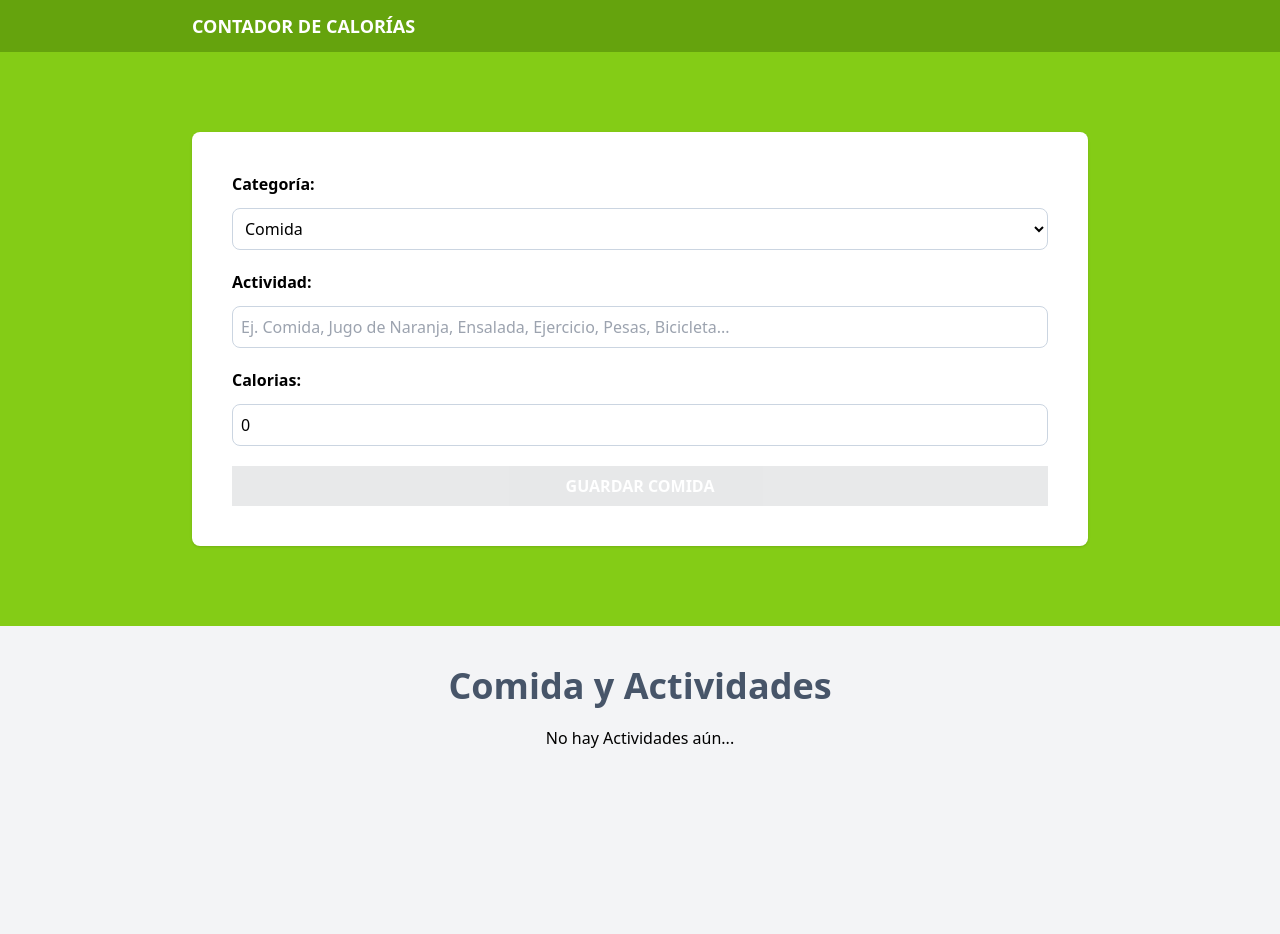
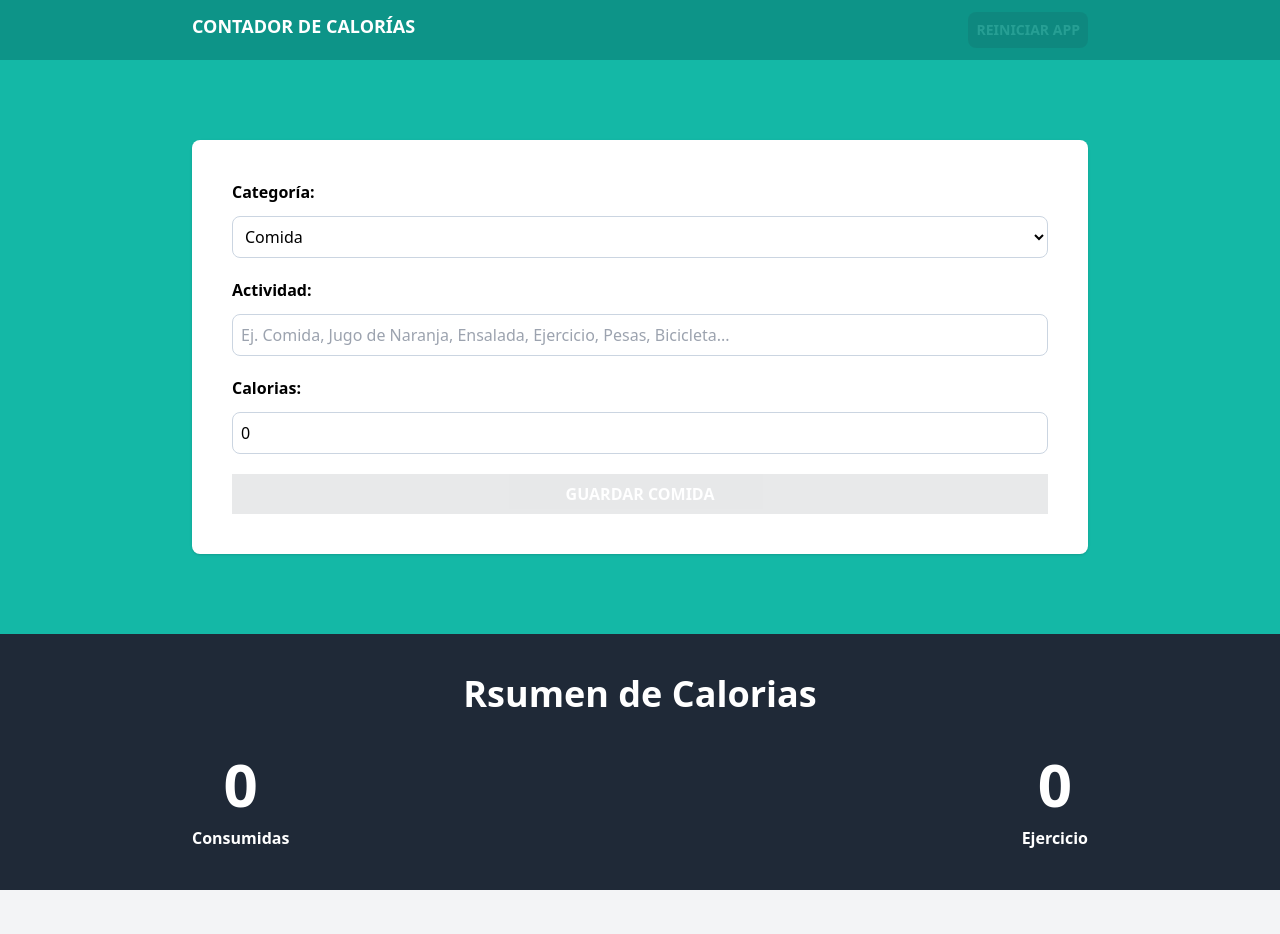
Before and after one commit to SamuelRguezSiverio/REACT-TYPESCRIPT-10-PROJECTS, a React (Vite) app in the folder 03_calorieTracker/: page / in a window 1280 px wide. Shown: the top 934 px of the page. Before the commit the page ends 810 px from the top, so only its background shows below. Built offline with nearby package versions, Linux system fonts and the light colour scheme.

Commit message:
Working on Component Calorie Tracker to calculate totals

```diff
--- a/03_calorieTracker/src/App.tsx
+++ b/03_calorieTracker/src/App.tsx
@@ -1,31 +1,51 @@
-import { useReducer } from 'react'
+import { useReducer, useEffect, useMemo } from 'react'
 import Form from './components/Form'
 import { activityReducer, initialState } from './reducers/activity-reducer'
 import ActivityList from './components/ActivityList'
+import CalorieTracker from './components/CalorieTracker'
 
 function App() {
   const [state, dispatch] = useReducer(activityReducer, initialState)
 
+  useEffect(() => {
+    localStorage.setItem('activities', JSON.stringify(state.activities))
+  }, [state.activities])
+
+  const canRestartApp = () =>
+    useMemo(() => state.activities.length > 0, [state.activities])
+
   return (
     <>
-      <header className="bg-lime-600 py-3">
-        <div className="max-w-4xl mx-auto flex justify-between">
-          <h1 className="text-center text-lg font-bold text-white uppercase">
+      <header className="py-3 bg-teal-600">
+        <div className="flex justify-between max-w-4xl mx-auto">
+          <h1 className="text-lg font-bold text-center text-white uppercase">
             Contador de Calorías
           </h1>
+          <button
+            className="p-2 text-sm font-bold text-white uppercase bg-gray-800 rounded-lg cursor-pointer hover:bg-gray-900 disabled:opacity-10"
+            disabled={!canRestartApp()}
+            onClick={() => dispatch({ type: 'restart-app' })}
+          >
+            Reiniciar App
+          </button>
         </div>
       </header>
 
-      <section className="bg-lime-500 py-20 px-5">
+      <section className="px-5 py-20 bg-teal-500">
         <div className="max-w-4xl mx-auto">
           <Form dispatch={dispatch} state={state} />
         </div>
       </section>
 
-      <section className="p-10 mx-auto max-w-4xl">
+      <section className="py-10 bg-gray-800">
+        <div className="max-w-4xl mx-auto">
+          <CalorieTracker activities={state.activities} />
+        </div>
+      </section>
+
+      <section className="max-w-4xl p-10 mx-auto">
         <ActivityList activities={state.activities} dispatch={dispatch} />
       </section>
-
     </>
   )
 }
--- a/03_calorieTracker/src/components/ActivityList.tsx
+++ b/03_calorieTracker/src/components/ActivityList.tsx
@@ -22,32 +22,32 @@ export default function ActivityList({
 
   return (
     <>
-      <h2 className="text-4xl font-bold text-slate-600 text-center">
+      <h2 className="text-4xl font-bold text-center text-slate-600">
         Comida y Actividades
       </h2>
 
       {isEmptyActivities ? (
-        <p className="text-center my-5">No hay Actividades aún...</p>
+        <p className="my-5 text-center">No hay Actividades aún...</p>
       ) : (
         activities.map((activity) => (
           <div
             key={activity.id}
-            className="px-5 py-10 bg-white mt-5 flex justify-between"
+            className="flex justify-between px-5 py-10 mt-5 bg-white shadow"
           >
-            <div className="space-y-2 relative">
+            <div className="relative space-y-2">
               <p
                 className={`absolute -top-8 -left-8 px-10 py-2 uppercase font-bold
-                ${activity.category === 1 ? 'bg-lime-500 ' : 'bg-orange-500'}`}
+                ${activity.category === 1 ? 'bg-teal-500 ' : 'bg-orange-500'}`}
               >
                 {getCategoryName(activity.category)}
               </p>
-              <p className="text-2xl font-bold pt-5">{activity.name}</p>
-              <p className="font-black text-4xl text-lime-500">
+              <p className="pt-5 text-2xl font-bold">{activity.name}</p>
+              <p className="text-4xl font-black text-teal-500">
                 {activity.calories} {''}
               </p>
             </div>
 
-            <div className="flex gap-5 items-center">
+            <div className="flex items-center gap-5">
               <button
                 onClick={() =>
                   dispatch({
@@ -56,7 +56,7 @@ export default function ActivityList({
                   })
                 }
               >
-                <PencilSquareIcon className="h-8 w-8 text-gray-800" />
+                <PencilSquareIcon className="w-8 h-8 text-gray-800" />
               </button>
               <button
                 onClick={() =>
@@ -66,7 +66,7 @@ export default function ActivityList({
                   })
                 }
               >
-                <XCircleIcon className="h-8 w-8 text-red-500" />
+                <XCircleIcon className="w-8 h-8 text-red-500" />
               </button>
             </div>
           </div>
--- /dev/null
+++ b/03_calorieTracker/src/components/CalorieTracker.tsx
@@ -0,0 +1,52 @@
+import { useMemo } from 'react'
+
+import type { Activity } from '../types'
+
+type CalorieTrackerProps = {
+  activities: Activity[]
+}
+
+export default function CalorieTracker({ activities }: CalorieTrackerProps) {
+  const caloriesConsumed = useMemo(
+    () =>
+      activities.reduce(
+        (total, activity) =>
+          activity.category === 1 ? total + activity.calories : total,
+        0
+      ),
+    [activities]
+  )
+
+  const caloriesBurned = useMemo(
+    () =>
+      activities.reduce(
+        (total, activity) =>
+          activity.category === 2 ? total + activity.calories : total,
+        0
+      ),
+    [activities]
+  )
+
+  return (
+    <>
+      <h2 className="text-4xl font-black text-center text-white">
+        Rsumen de Calorias
+      </h2>
+      <div className="flex flex-col items-center gap-5 mt-10 md:flex-row md:justify-between">
+        {' '}
+        <p className="grid grid-cols-1 gap-3 font-bold text-center text-white rounded-full">
+          <span className="text-6xl font-black text-orange">
+            {caloriesConsumed}
+          </span>
+          Consumidas
+        </p>
+        <p className="grid grid-cols-1 gap-3 font-bold text-center text-white rounded-full">
+          <span className="text-6xl font-black text-orange">
+            {caloriesBurned}
+          </span>
+          Ejercicio
+        </p>
+      </div>
+    </>
+  )
+}
--- a/03_calorieTracker/src/components/Form.tsx
+++ b/03_calorieTracker/src/components/Form.tsx
@@ -26,7 +26,7 @@ export default function Form({ dispatch, state }: FormProps) {
       )[0]
       setActivity(selectedActiveId)
     }
-  }, [state.activeId])
+  }, [state.activeId, state.activities])
 
   const handleChange = (
     e: ChangeEvent<HTMLSelectElement> | ChangeEvent<HTMLInputElement>
@@ -51,7 +51,7 @@ export default function Form({ dispatch, state }: FormProps) {
   }
   return (
     <form
-      className="space-y-5 bg-white shadow p-10 rounded-lg"
+      className="p-10 space-y-5 bg-white rounded-lg shadow"
       onSubmit={handleSubmit}
     >
       <div className="grid grid-cols-1 gap-3">
@@ -59,7 +59,7 @@ export default function Form({ dispatch, state }: FormProps) {
           Categoría:
         </label>
         <select
-          className="border border-slate-300 p-2 rounded-lg w-full bg-white"
+          className="w-full p-2 bg-white border rounded-lg border-slate-300"
           id="category"
           value={activity.category}
           onChange={handleChange}
@@ -79,7 +79,7 @@ export default function Form({ dispatch, state }: FormProps) {
         <input
           id="name"
           type="text"
-          className="border border-slate-300 p-2 rounded-lg"
+          className="p-2 border rounded-lg border-slate-300"
           placeholder="Ej. Comida, Jugo de Naranja, Ensalada, Ejercicio, Pesas, Bicicleta..."
           value={activity.name}
           onChange={handleChange}
@@ -93,7 +93,7 @@ export default function Form({ dispatch, state }: FormProps) {
         <input
           id="calories"
           type="text"
-          className="border border-slate-300 p-2 rounded-lg"
+          className="p-2 border rounded-lg border-slate-300"
           placeholder="Calorías ej. 300 o 500"
           value={activity.calories}
           onChange={handleChange}
@@ -102,7 +102,7 @@ export default function Form({ dispatch, state }: FormProps) {
 
       <input
         type="submit"
-        className="bg-gray-800 hover:bg-gray-900 w-full p-2 font-bold uppercase text-white cursor-pointer disabled:opacity-10"
+        className="w-full p-2 font-bold text-white uppercase bg-gray-800 cursor-pointer hover:bg-gray-900 disabled:opacity-10"
         value={activity.category === 1 ? 'Guardar Comida' : 'Guardar Ejercicio'}
         disabled={!isValidActivity()}
       />
--- a/03_calorieTracker/src/reducers/activity-reducer.ts
+++ b/03_calorieTracker/src/reducers/activity-reducer.ts
@@ -4,14 +4,20 @@ export type ActivityActions =
   | { type: 'save-activity'; payload: { newActivity: Activity } }
   | { type: 'set-activeId'; payload: { id: Activity['id'] } }
   | { type: 'delete-activity'; payload: { id: Activity['id'] } }
+  | { type: 'restart-app' }
 
 export type ActivityState = {
   activities: Activity[]
   activeId: Activity['id']
 }
 
+const localStorageActivities = (): Activity[] => {
+  const activities = localStorage.getItem('activities')
+  return activities ? JSON.parse(activities) : []
+}
+
 export const initialState: ActivityState = {
-  activities: [],
+  activities: localStorageActivities(),
   activeId: '',
 }
 
@@ -50,5 +56,12 @@ export const activityReducer = (
       ),
     }
   }
+
+  if (action.type === 'restart-app') {
+    return {
+      activities: [],
+      activeId: '',
+    }
+  }
   return state
 }
```
